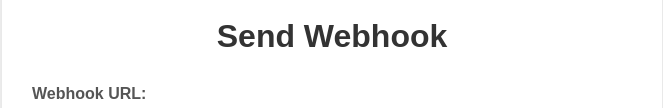
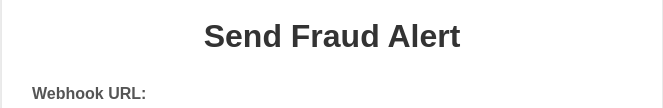
Before and after one commit to meady35/BankFraudAlert, a plain HTML site: page index.html in a window 1280 px wide. Shown: the part 182-290 px from the top of the page, without its empty margins (308-971 px from the left). Drawn offline with Linux system fonts and the light colour scheme.

Commit message:
Update index.html

```diff
--- a/index.html
+++ b/index.html
@@ -91,7 +91,7 @@ border: 1px solid #f5c6cb;
 <div class="logo-placeholder">
 <img src="https://raw.githubusercontent.com/meady35/ChatDemo/refs/heads/main/images/BoA%20logo.png" alt="Company Logo">
 </div>
-<h1>Send Webhook</h1>
+<h1>Send Fraud Alert</h1>
 <form id="webhookForm">
 <label for="webhookUrl">Webhook URL:</label>
 <input type="text" id="webhookUrl" value="https://hooks.us.webexconnect.io/events/PCAQQY14JS" placeholder="https://hooks.us.webexconnect.io/events/PCAQQY14JS" required>
```
